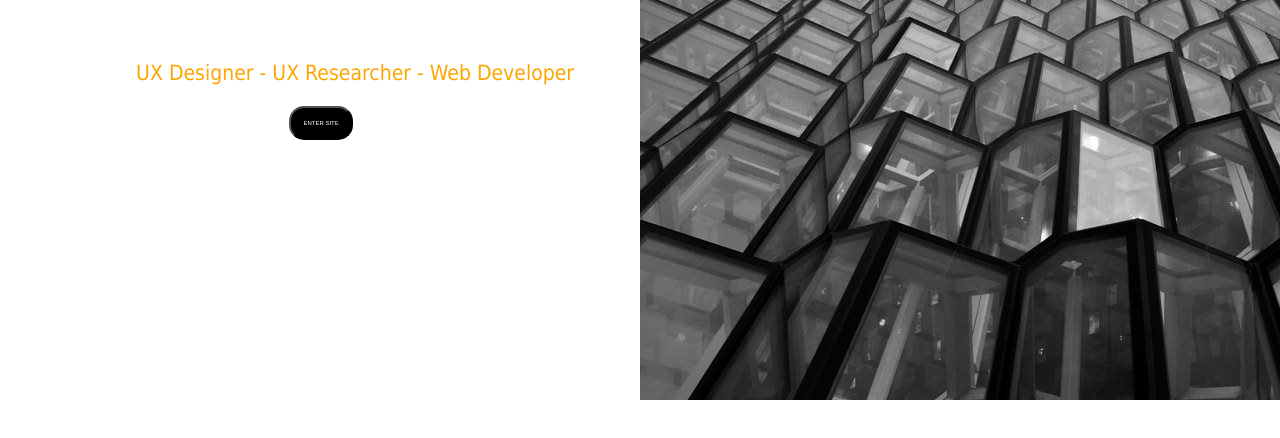
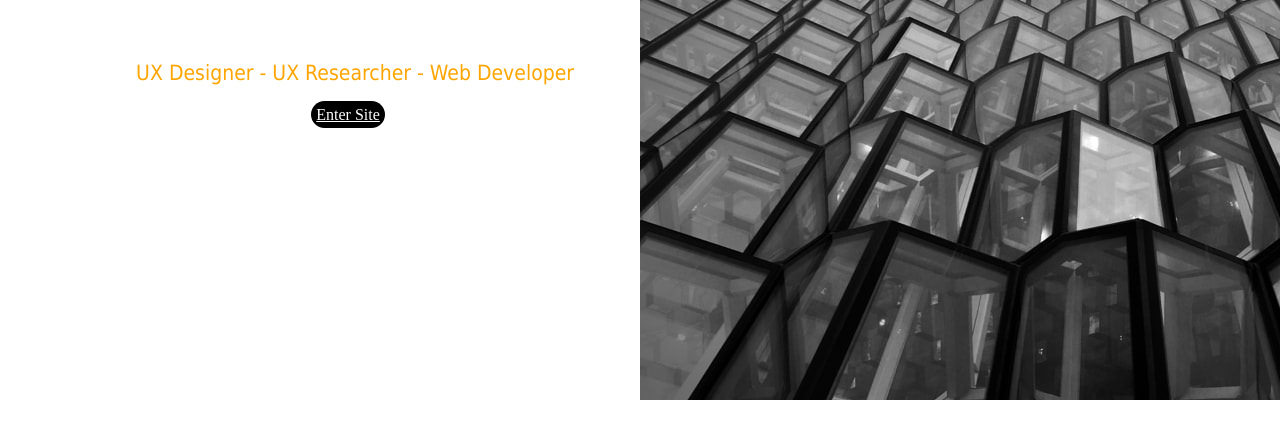
Before and after one commit to pyuhas/Portfolio, a plain HTML site: page intropage.html in a window 1280 px wide. Shown: the part 280-718 px from the top of the page. Drawn offline with Linux system fonts and the light colour scheme.

Commit message:
enter button

```diff
--- a/intropage.css
+++ b/intropage.css
@@ -17,8 +17,20 @@ p {
   color: orange;
 }
 
-form {
-  margin-left: 30%;
+.button {
+color: white;
+background: black;
+padding: 5px 5px 5px 5px;
+border-radius: 25px;
+border: none;
+margin-left: 35%;
+}
+
+a:hover {
+text-shadow: 0px 0px 0px rgba(255, 140, 0);
+-webkit-box-shadow: 0px 5px 40px -10px rgba(0,0,0,0.57);
+-moz-box-shadow: 0px 5px 40px -10px rgba(0,0,0,0.57);
+transition: all 0.4s ease 0s;
 }
 
 #rightHalf {
--- a/intropage.html
+++ b/intropage.html
@@ -16,10 +16,8 @@
     <div id="leftHalf">
       <h1>Pamela Yuhas</h1>
       <p>UX Designer - UX Researcher - Web Developer</p>
-      <form>
-        <input style="background: black; color: white; border-radius: 15px; padding: 12px; font-size: 20%" type="button" onclick="location.href='homepage.html';" value="ENTER SITE" />
-      </form>
 
+      <div class="enterbutton" align=""><a class="button" href="homepage.html" target="_blank" rel="nofollow noopener">Enter Site</a></div>
 
     </div>
 
```
